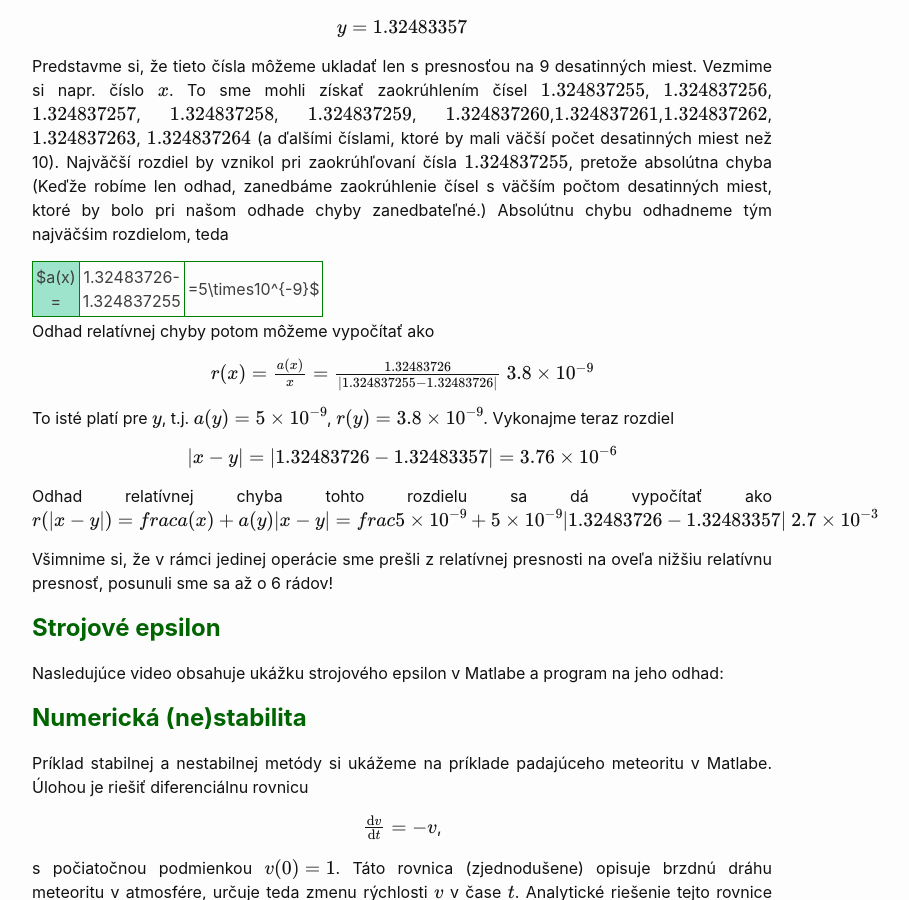
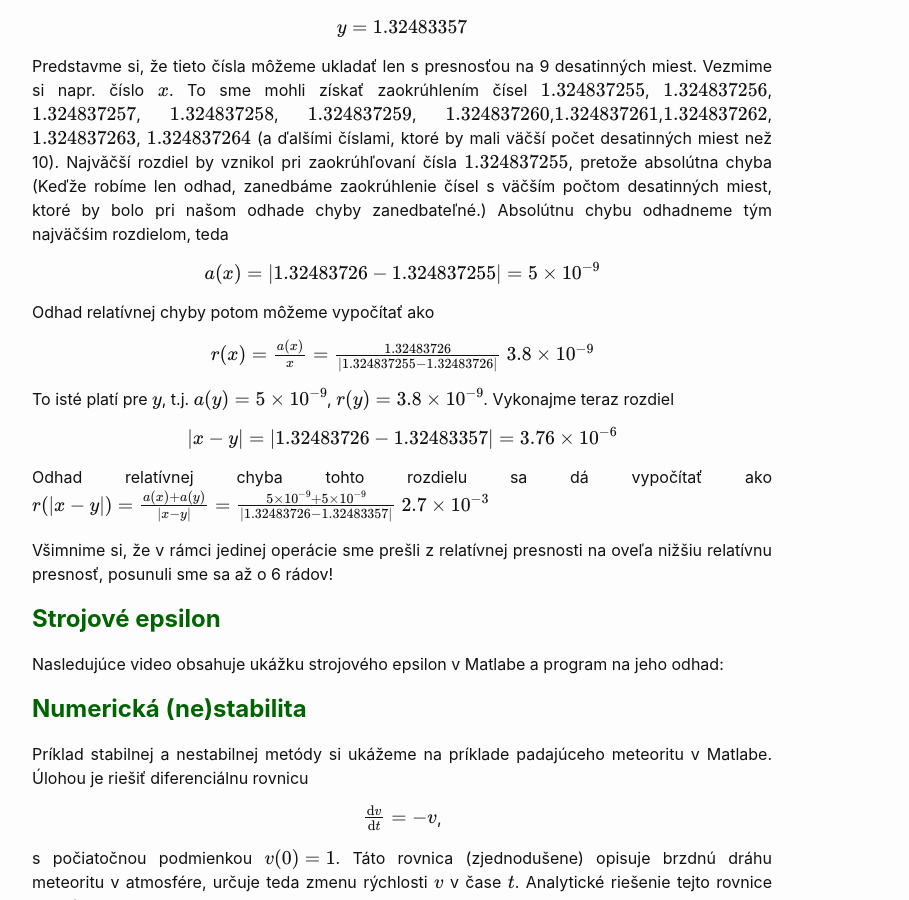
Before and after one commit to maslarova/maslarova.github.io, a Jekyll site: the page built from _posts/2021-02-25-cvicenie2.md, in a window 1280 px wide and 900 px high, scrolled down 1033 px. Shown: the whole window, without its empty margins (238-1147 px from the left). Built offline with Jekyll 4.4.1, drawn with Linux system fonts in a browser that asks for light colours.

Commit message:
2021-02-25-cvicenie2.md

```diff
--- a/_posts/2021-02-25-cvicenie2.md
+++ b/_posts/2021-02-25-cvicenie2.md
@@ -47,7 +47,7 @@ Vezmime si napr. číslo $x$. To sme mohli získať zaokrúhlením čísel $1.32
 Absolútnu chybu odhadneme tým najväčśim rozdielom, teda
 
 {: .centering}
-$a(x) = |1.32483726-1.324837255|=5\times10^{-9}$
+$a(x) = \lvert1.32483726-1.324837255\rvert=5\times10^{-9}$
 
 Odhad relatívnej chyby potom môžeme vypočítať ako
 
@@ -60,7 +60,7 @@ To isté platí pre $y$, t.j. $a(y) = 5\times10^{-9}$, $r(y) = 3.8 \times10^{-9}
 $\lvert x - y \rvert  = \lvert 1.32483726 - 1.32483357 \rvert = 3.76 \times 10^{-6}$
 
 Odhad relatívnej chyba tohto rozdielu sa dá vypočítať ako
-$r(|x - y|)=frac{a(x)+a(y)}{\lvert x - y\rvert}=frac{5\times10^{-9}+5\times10^{-9}}{|1.32483726 - 1.32483357|}~2.7\times 10^{-3} $
+$r(|x - y|)=\frac{a(x)+a(y)}{\lvert x - y\rvert}=\frac{5\times10^{-9}+5\times10^{-9}}{\lvert1.32483726 - 1.32483357\rvert}~2.7\times 10^{-3} $
 
 
 Všimnime si, že v rámci jedinej operácie sme prešli z relatívnej presnosti na oveľa nižšiu relatívnu presnosť, posunuli sme sa až o 6 rádov!
```
